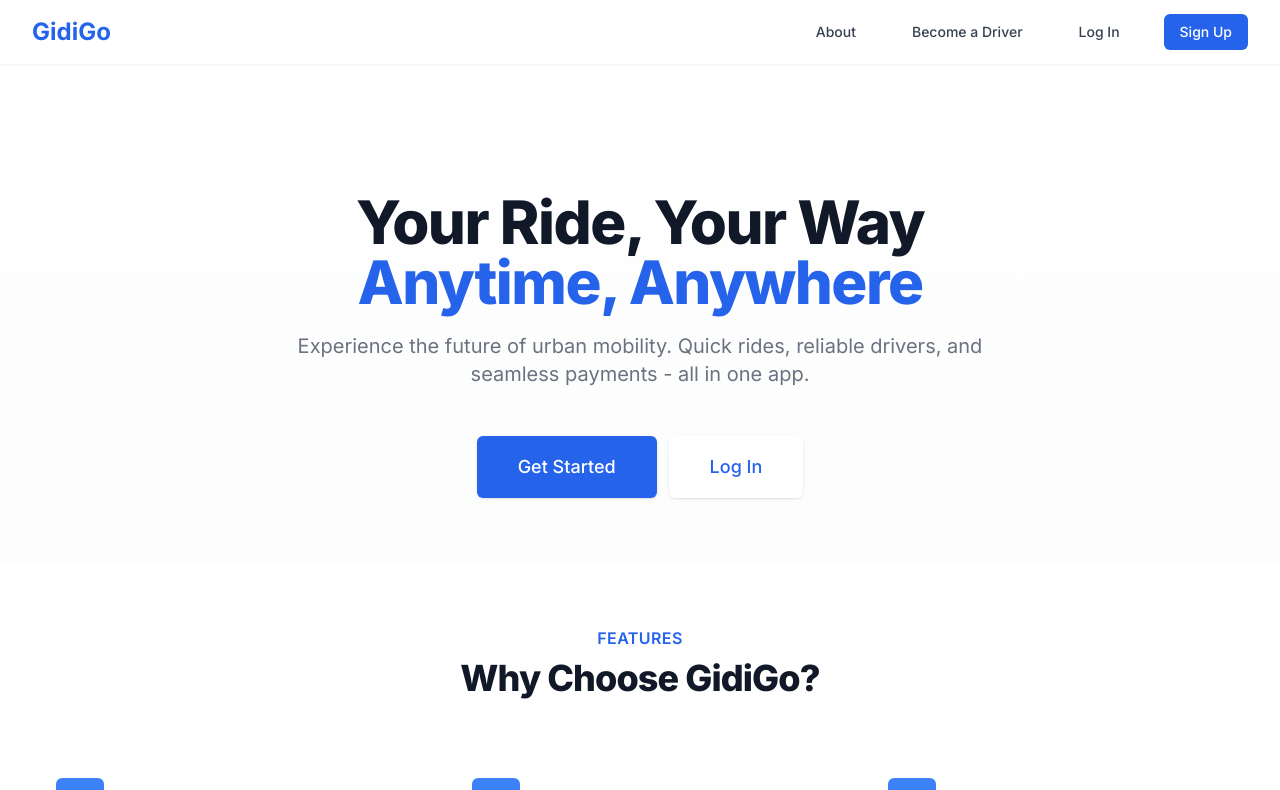
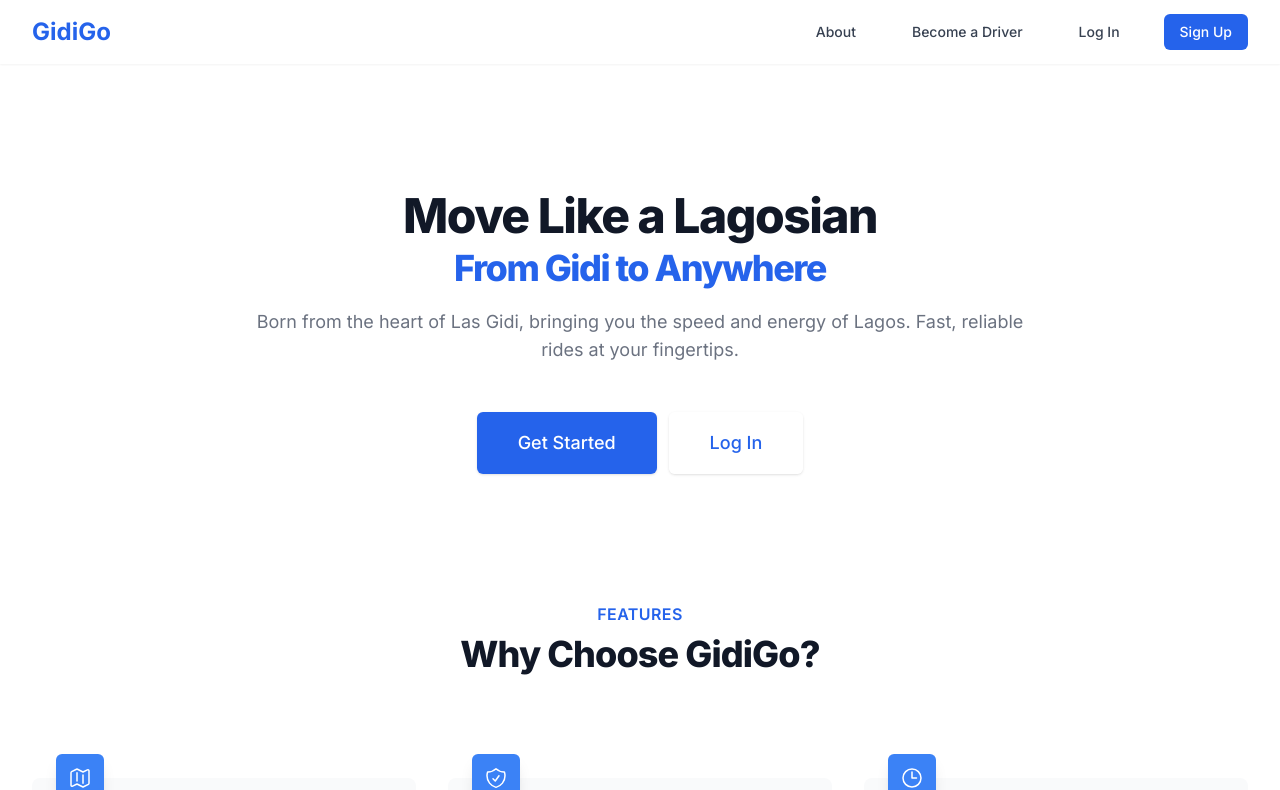
Before and after one commit to Daniel-T-Dada/GidiGo, a Next.js app: page / in a window 1280 px wide. Shown: the top 790 px of the page. Built offline with nearby package versions, Linux system fonts and the light colour scheme; no server answers.

Commit message:
hero section text edit

```diff
--- a/components/Home/HeroSection.js
+++ b/components/Home/HeroSection.js
@@ -17,11 +17,11 @@ export default function HeroSection() {
                 <div className="max-w-7xl mx-auto px-4 sm:px-6 lg:px-8 pt-20 pb-16 text-center lg:pt-32">
                     <div>
                         <h1 className="text-4xl tracking-tight font-extrabold text-gray-900 sm:text-5xl md:text-6xl">
-                            <span className="block">Your Ride, Your Way</span>
-                            <span className="block text-blue-600">Anytime, Anywhere</span>
+                            <span className="block text-3xl sm:text-4xl md:text-5xl">Move Like a Lagosian</span>
+                            <span className="block text-blue-600 text-2xl sm:text-3xl md:text-4xl mt-2">From Gidi to Anywhere</span>
                         </h1>
-                        <p className="mt-3 max-w-md mx-auto text-base text-gray-500 sm:text-lg md:mt-5 md:text-xl md:max-w-3xl">
-                            Experience the future of urban mobility. Quick rides, reliable drivers, and seamless payments - all in one app.
+                        <p className="mt-3 max-w-md mx-auto text-sm sm:text-base md:text-lg text-gray-500 md:mt-5 md:max-w-3xl">
+                            Born from the heart of Las Gidi, bringing you the speed and energy of Lagos. Fast, reliable rides at your fingertips.
                         </p>
                     </div>
                 </div>
@@ -30,7 +30,7 @@ export default function HeroSection() {
     }
 
     return (
-        <div className="relative overflow-hidden">
+        <div className="relative overflow-hidden bg-white">
             <div className="max-w-7xl mx-auto px-4 sm:px-6 lg:px-8 pt-20 pb-16 text-center lg:pt-32">
                 <motion.div
                     initial={{ opacity: 0, y: 20 }}
@@ -38,11 +38,11 @@ export default function HeroSection() {
                     transition={{ duration: 0.8 }}
                 >
                     <h1 className="text-4xl tracking-tight font-extrabold text-gray-900 sm:text-5xl md:text-6xl">
-                        <span className="block">Your Ride, Your Way</span>
-                        <span className="block text-blue-600">Anytime, Anywhere</span>
+                        <span className="block text-3xl sm:text-4xl md:text-5xl">Move Like a Lagosian</span>
+                        <span className="block text-blue-600 text-2xl sm:text-3xl md:text-4xl mt-2">From Gidi to Anywhere</span>
                     </h1>
-                    <p className="mt-3 max-w-md mx-auto text-base text-gray-500 sm:text-lg md:mt-5 md:text-xl md:max-w-3xl">
-                        Experience the future of urban mobility. Quick rides, reliable drivers, and seamless payments - all in one app.
+                    <p className="mt-3 max-w-md mx-auto text-sm sm:text-base md:text-lg text-gray-500 md:mt-5 md:max-w-3xl">
+                        Born from the heart of Las Gidi, bringing you the speed and energy of Lagos. Fast, reliable rides at your fingertips.
                     </p>
                 </motion.div>
 
```
